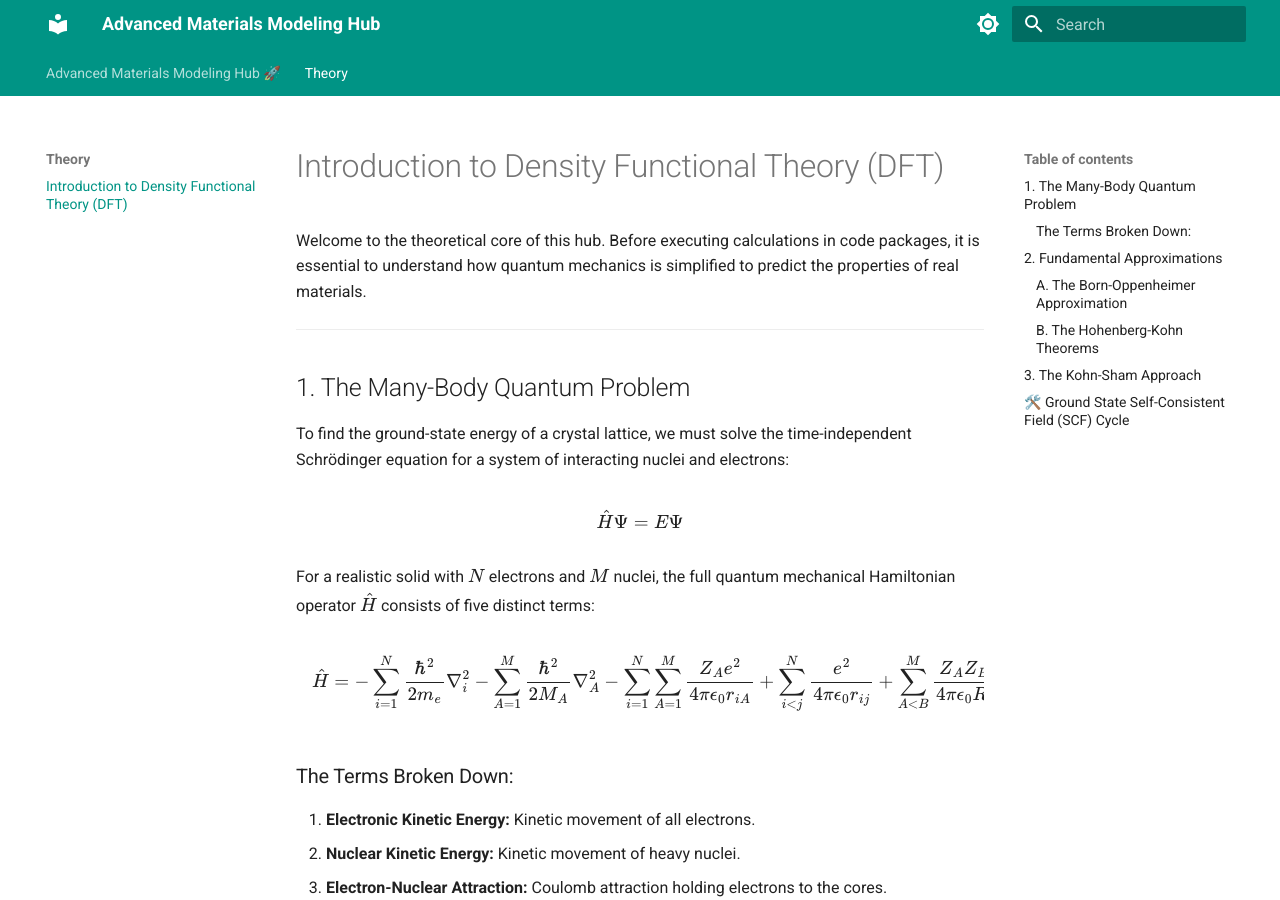
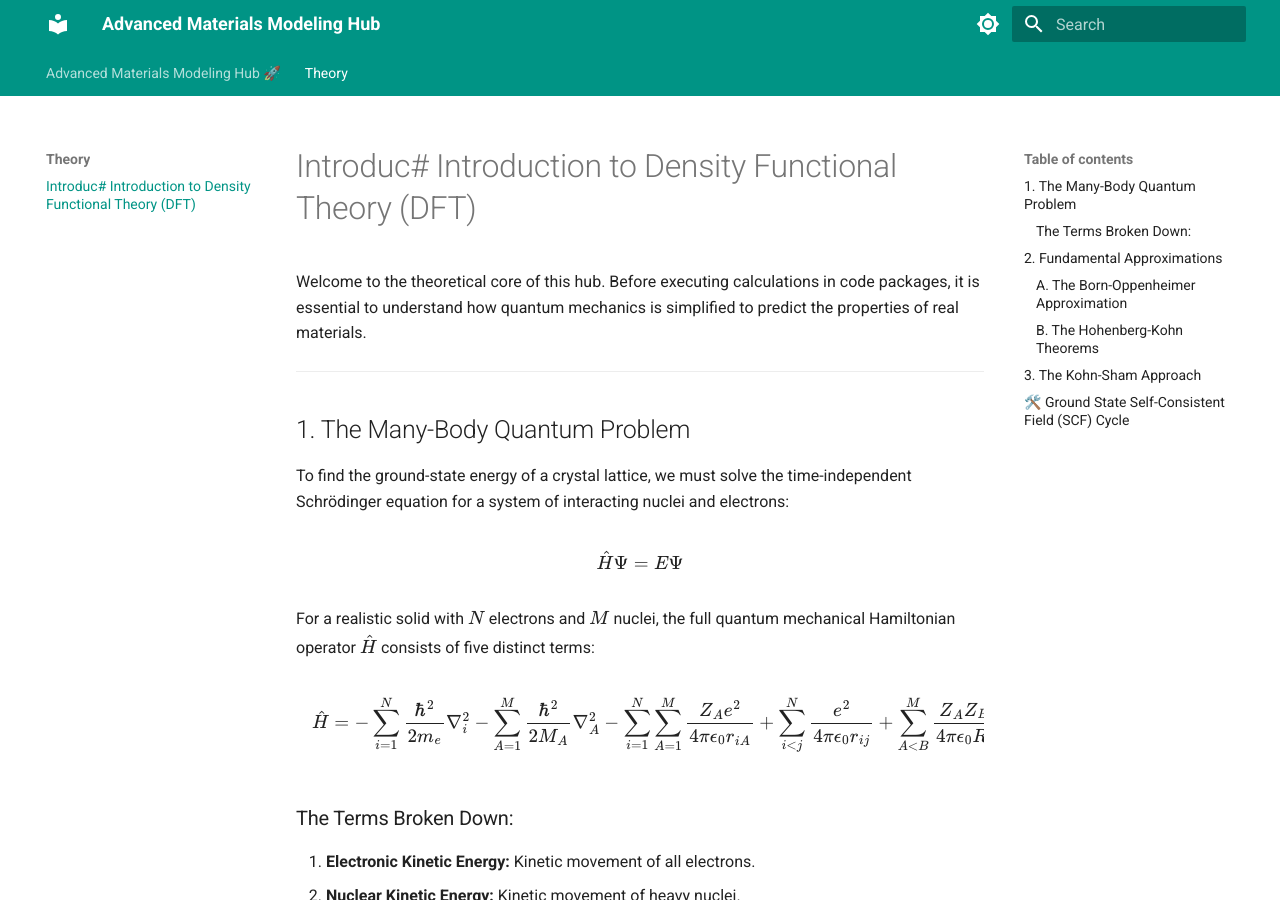
Before and after one commit to jyotichaudhary21112-gif/VASP-Tutorial, an MkDocs documentation site: the page built from docs/theory/dft-intro.md, in a window 1280 px wide and 900 px high. Built offline with MkDocs 1.6.1 and Material for MkDocs 9.7.7, drawn with Linux system fonts in a browser that asks for light colours.

Commit message:
Update dft-intro.md

```diff
--- a/docs/theory/dft-intro.md
+++ b/docs/theory/dft-intro.md
@@ -1,4 +1,4 @@
-# Introduction to Density Functional Theory (DFT)
+# Introduc# Introduction to Density Functional Theory (DFT)
 
 Welcome to the theoretical core of this hub. Before executing calculations in code packages, it is essential to understand how quantum mechanics is simplified to predict the properties of real materials.
 
```
